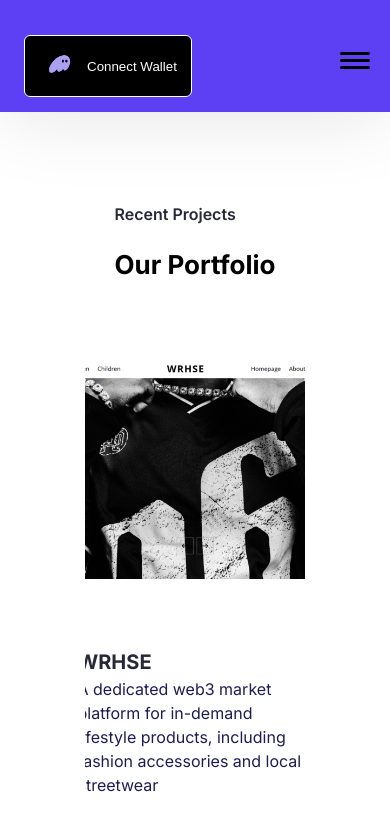
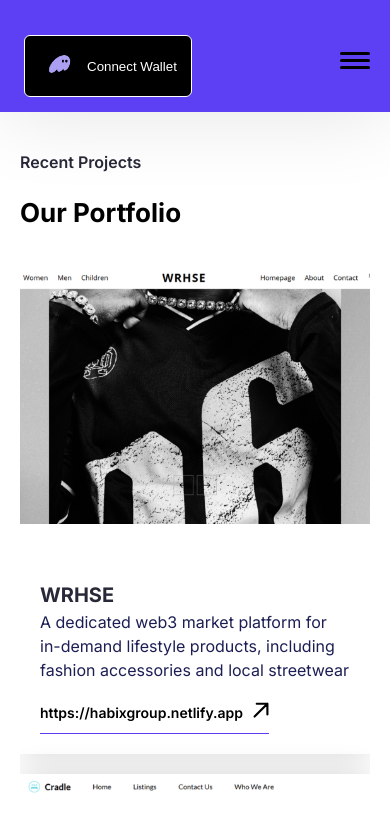
Before and after one commit to SteveTambo/HabixWeb, a React (Create React App) app in the folder client/: page /portfolio in a window 390 px wide. Shown: the top 827 px of the page. Built offline with nearby package versions, Linux system fonts and the light colour scheme.

Commit message:
css code

```diff
--- a/client/src/Pages/Home/Portolio/mainportfolio.css
+++ b/client/src/Pages/Home/Portolio/mainportfolio.css
@@ -90,3 +90,55 @@
   scrollbar-width: none; /* Firefox */
 }
 /* Portfolio Ends */
+
+@media (max-width: 1024px) {
+  .portfolio--section {
+    padding: 90px 50px;
+    gap: 60px;
+  }
+
+  .portfolio--section--card {
+    flex: 0 0 calc(50% - 20px); /* 2 cards visible */
+  }
+}
+@media (max-width: 768px) {
+  .portfolio--section {
+    padding: 80px 30px;
+    align-items: center;
+    gap: 50px;
+  }
+
+  .portfolio--container-box {
+    flex-direction: column;
+    align-items: flex-start;
+    gap: 20px;
+  }
+
+  .portfolio--section--container {
+    gap: 20px;
+  }
+
+  .portfolio--section--card {
+    flex: 0 0 85%; /* swipe-friendly card size */
+  }
+}
+@media (max-width: 480px) {
+  .portfolio--section {
+    padding: 60px 20px;
+    gap: 40px;
+  }
+
+  .portfolio--section--card {
+    flex: 0 0 100%;
+  }
+
+  .portfolio--section--card--content {
+    padding: 20px;
+    gap: 20px;
+  }
+
+  .portfolio--link {
+    font-size: 14px;
+    gap: 10px;
+  }
+}
--- a/client/src/Pages/Home/Portolio/portfolio.css
+++ b/client/src/Pages/Home/Portolio/portfolio.css
@@ -77,3 +77,66 @@
 .whitepaper-link:active {
   text-decoration: none;
 }
+/* ===============================
+   PORTFOLIO RESPONSIVE FIX
+=============================== */
+
+/* Tablets */
+@media (max-width: 1024px) {
+  .portfolio--section {
+    padding: 90px 50px;
+    gap: 60px;
+  }
+
+  .portfolio--section--container {
+    flex-wrap: wrap;
+    gap: 32px;
+  }
+
+  .portfolio--section--card {
+    flex: 1 1 calc(50% - 32px);
+  }
+}
+/* Large phones */
+@media (max-width: 768px) {
+  .portfolio--section {
+    padding: 80px 30px;
+    align-items: center;
+  }
+
+  .portfolio--container-box {
+    flex-direction: column;
+    align-items: flex-start;
+    gap: 20px;
+  }
+
+  .portfolio--section--container {
+    flex-direction: column;
+    gap: 32px;
+  }
+
+  .portfolio--section--card {
+    width: 100%;
+  }
+}
+/* Small phones */
+@media (max-width: 480px) {
+  .portfolio--section {
+    padding: 60px 20px;
+    gap: 40px;
+  }
+
+  .portfolio--section--card--content {
+    padding: 20px;
+    gap: 20px;
+  }
+
+  .portfolio--section--card {
+    box-shadow: 0 0 20px rgba(0, 0, 0, 0.12);
+  }
+
+  .portfolio--link {
+    font-size: 14px;
+    gap: 10px;
+  }
+}
```
